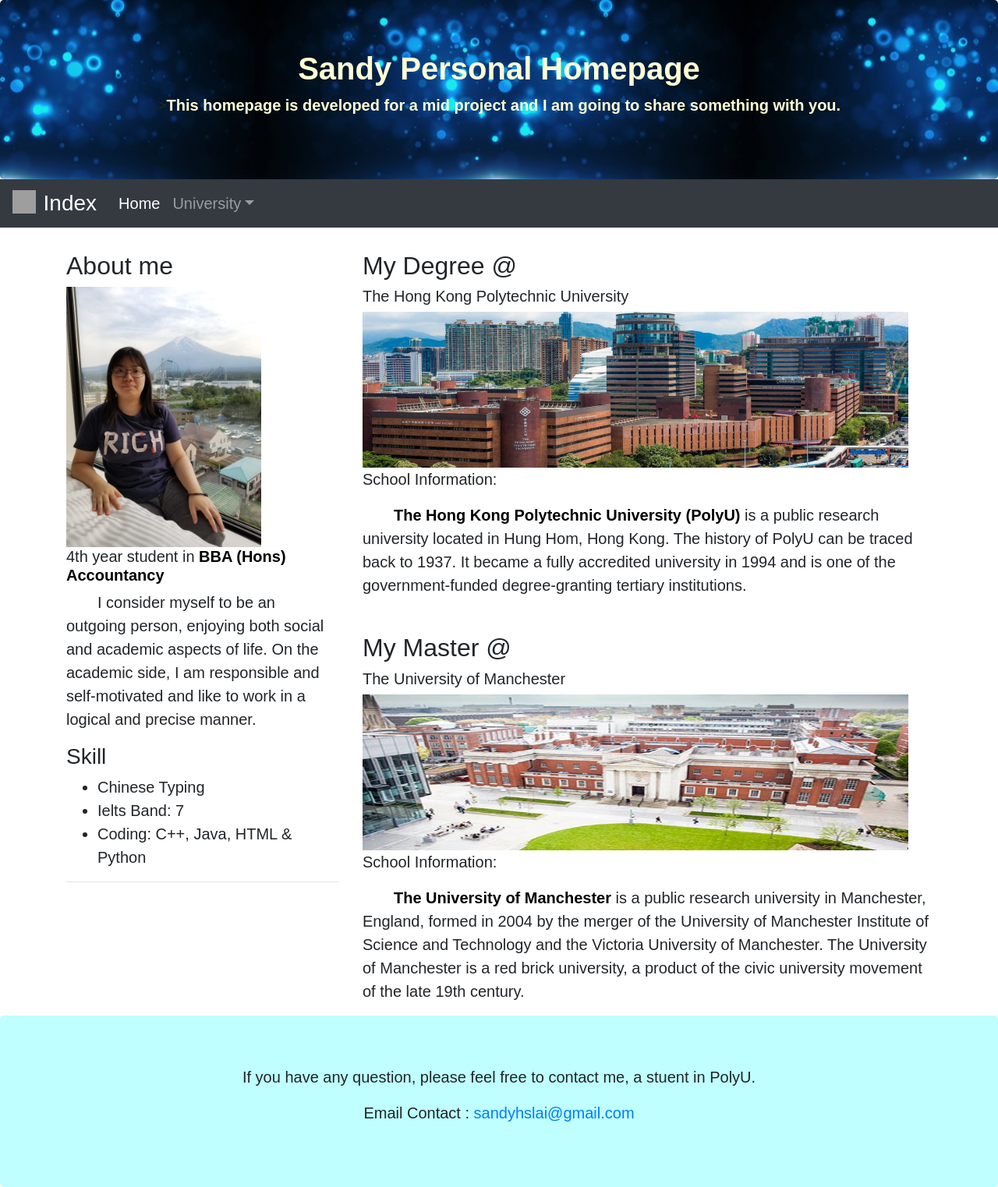
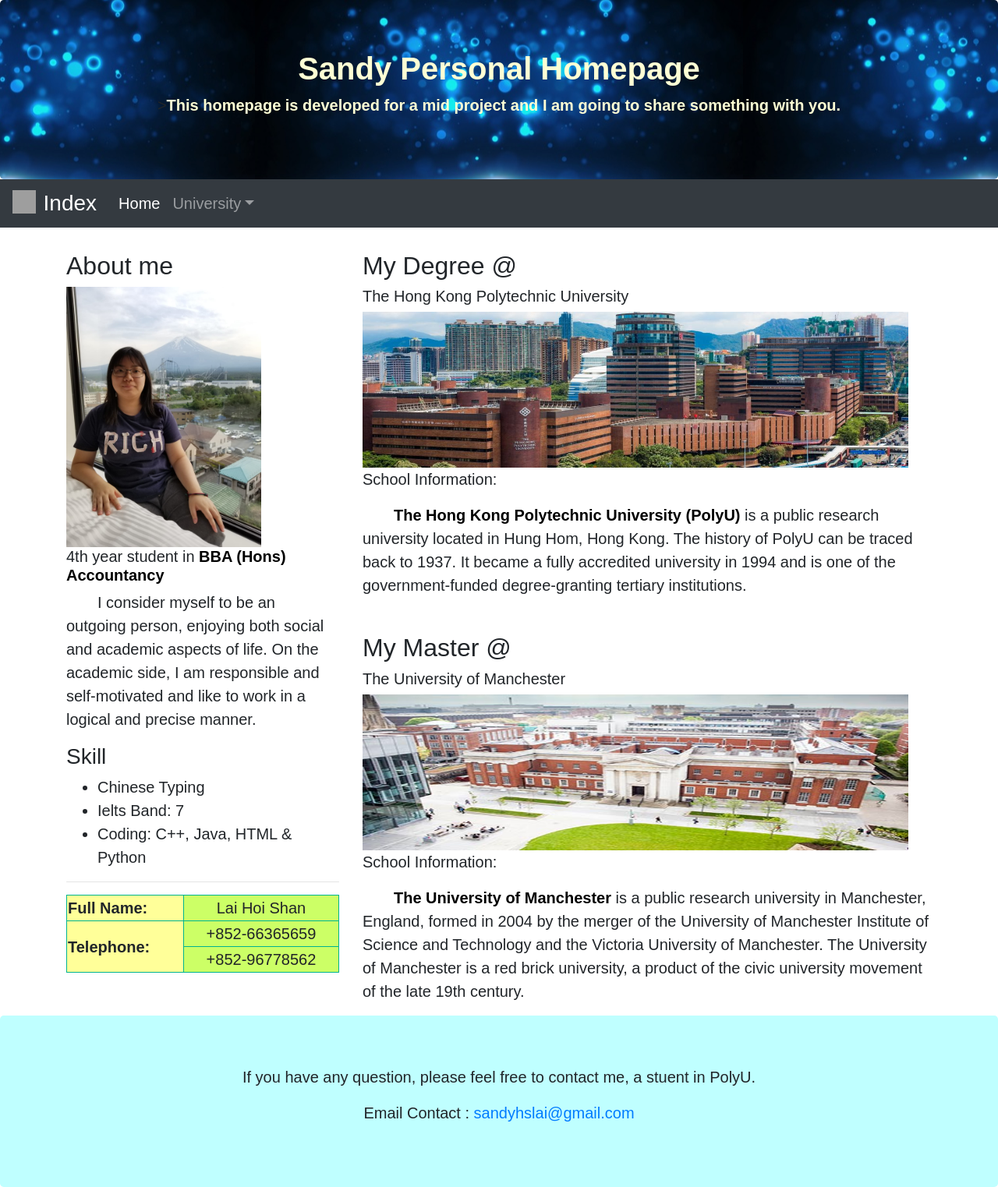
Before and after one commit to sandyhslai/sandyhslai.github.io, a Jekyll site: the page index.html, which Jekyll copies as it is, in a window 1280 px wide. Shown: the whole page at 78% size. Built offline with Jekyll 4.4.1, drawn with Linux system fonts in a browser that asks for light colours; grey boxes are pictures that could not be loaded.

Commit message:
2nd update on 13.03.2020

```diff
--- a/index.html
+++ b/index.html
@@ -12,6 +12,9 @@
   body {font-family: Arial, Helvetica, sans-serif; font-size: 20px;}
   #myBtn { display: none; position: fixed; bottom: 20px; right: 30px; z-index: 99; font-size: 18px; border: none; outline: none; background-color: #1C62FA; color: white; cursor: pointer; padding: 15px; border-radius: 4px;}
   #myBtn:hover {background-color: #555;}
+  table, td ,th{ border:1px solid #00b38f}
+  td{ background-color:#ccff66;}
+  th{ background-color:#ffff99;}
   </style>
 </head>
 <body>
@@ -63,6 +66,19 @@
 		<li>Coding: C++, Java, HTML & Python</li>
 	  </ul>
       <hr class="hidden-sm hidden-md hidden-lg">
+	  <table style="width:100%">
+        <tr>
+            <th>Full Name: </th>
+            <td style ="text-align:center;">Lai Hoi Shan</td>
+        </tr>
+        <tr>
+            <th rowspan="2" >Telephone:</th>
+            <td style ="text-align:center;">+852-66365659</td>
+        </tr>
+        <tr>
+            <td style ="text-align:center;">+852-96778562</td>
+        </tr>
+    </table>
     </div>
 
     <div class="col-sm-8">
```
